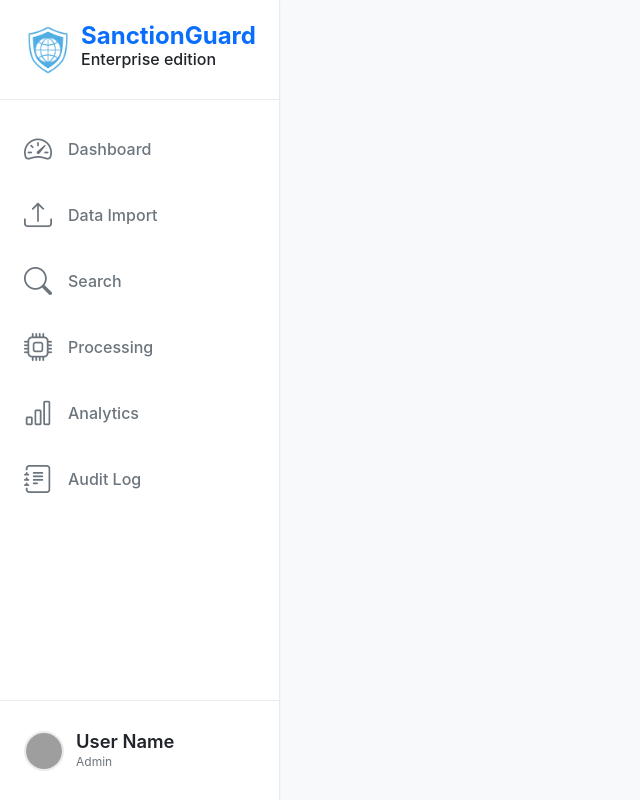
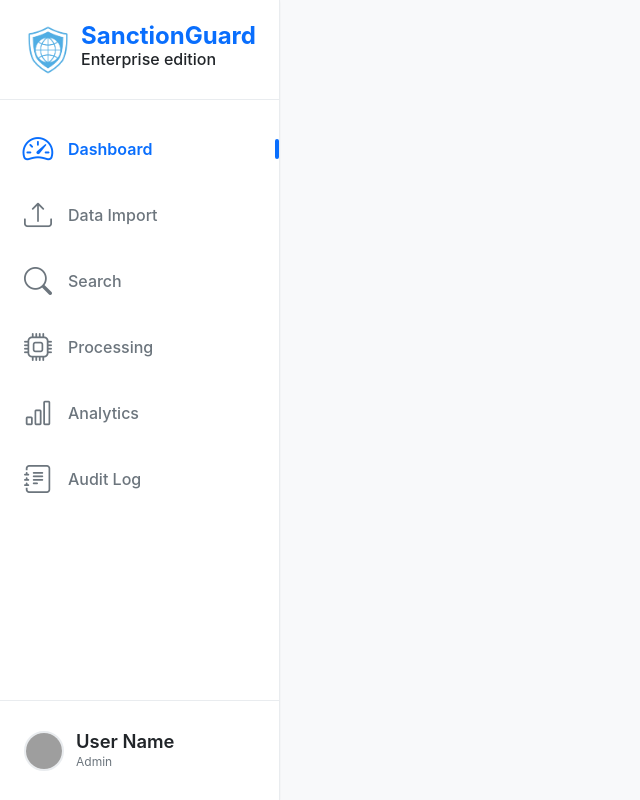
Before and after one commit to Sanction-Guard/Sanction-Guard-Front-End, a React (Vite) app: page / in a window 1280 px wide. Shown: the whole page, without its empty margins (0-640 px from the left). Built offline with nearby package versions, Linux system fonts and the light colour scheme; grey boxes are pictures that could not be loaded.

Commit message:
Set the default loading to dashboard

```diff
--- a/src/components/ModernNavigation.jsx
+++ b/src/components/ModernNavigation.jsx
@@ -5,14 +5,14 @@ import logo from '../img/logo.png';
 
 const ModernNavigation = () => {
   const location = useLocation();
-  const [activeItem, setActiveItem] = useState(location.pathname);
+  const [activeItem, setActiveItem] = useState(location.pathname || "/");
 
   useEffect(() => {
-    setActiveItem(location.pathname);
+    setActiveItem(location.pathname || "/");
   }, [location]);
 
   const navItems = [
-    { path: "/dashboard", label: "Dashboard", icon: "bi-speedometer2" },
+    { path: "/", label: "Dashboard", icon: "bi-speedometer2" },
     { path: "/data-import", label: "Data Import", icon: "bi-upload" },
     { path: "/search-screen", label: "Search", icon: "bi-search" },
     { path: "/batch-processing", label: "Processing", icon: "bi-cpu" },
```
Also changed, not shown: 1 other file (tests, documents, lock files or other folders).
